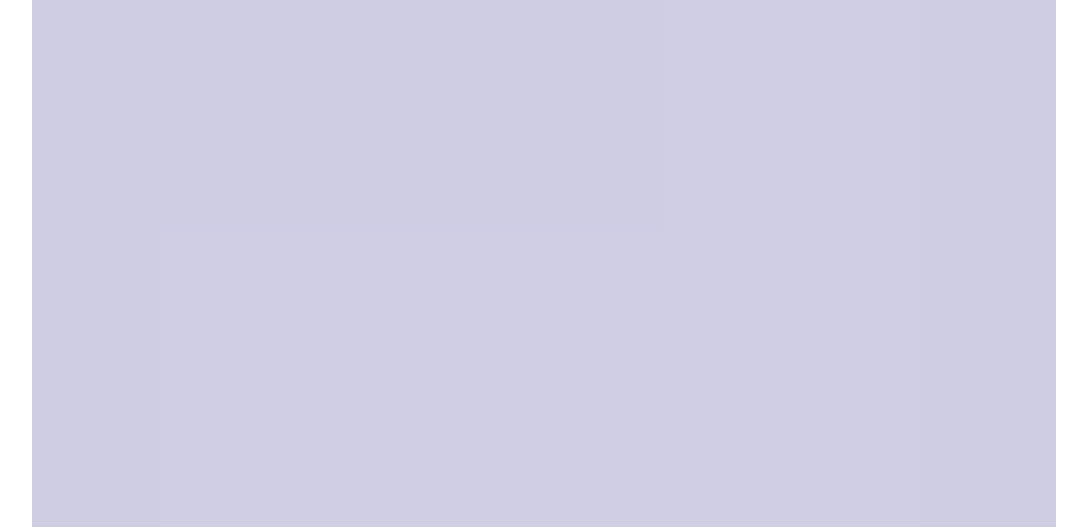
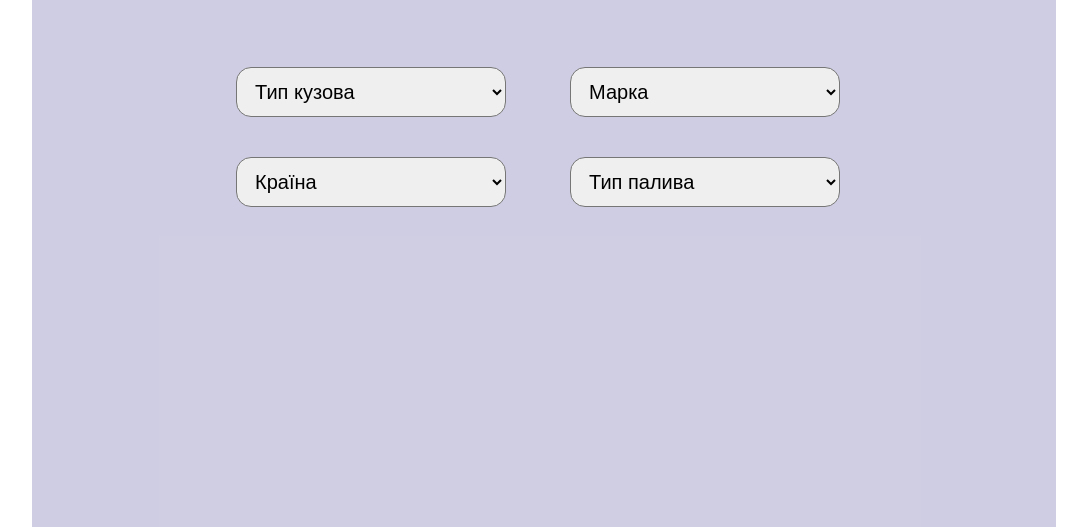
Before and after one commit to Jjcofa/Fullstack-JS, a plain HTML site: page dz06/index.html in a window 1280 px wide. Shown: the part 273-800 px from the top of the page, without its empty margins (96-1183 px from the left). Drawn offline with Linux system fonts and the light colour scheme.

Commit message:
4 первых секции

```diff
--- a/dz06/css/style.css
+++ b/dz06/css/style.css
@@ -3,6 +3,7 @@ body {
 }
 
 .wrapper {
+
     width: 80%;
     height: 1080px;
     background-color: rgba(63, 59, 143, 0.25);
@@ -13,7 +14,6 @@ body {
     display: flex;
     flex-wrap: wrap;
     width: 55%;
-    height: 50px;
     margin: 0 auto;
     justify-content: center;
     font-size: 20px;
@@ -56,3 +56,20 @@ body {
 .header__image {
     margin: 50px auto;
 }
+
+.search {
+    display: flex;
+    flex-direction: row;
+    width: 66%;
+    margin: 50px auto;
+    justify-content: center;
+}
+
+.search__group {
+    width: 270px;
+    height: 50px;
+    font-size: 20px;
+    border-radius: 15px;
+    padding-left: 14px;
+    margin: 20px 30px;
+}
--- a/dz06/index.html
+++ b/dz06/index.html
@@ -18,6 +18,36 @@
             <a href="#" class="header__nav_search">Пошук</a>
             <img class="header__image" src="img/search.png" alt="search">
         </header>
+        <form action="https://fom.in.ua/echo" method="post" class="search">
+            <div>
+                <select class="search__group" name="body-type">
+                    <option value="#">Тип кузова</option>
+                    <option value="Седан">Седан</option>
+                    <option value="Хетчбек">Хетчбек</option>
+                    <option value="Купе">Купе</option>
+                </select>
+                <select class="search__group" name="brand-type">
+                    <option value="#">Марка</option>
+                    <option value="Audi">Audi</option>
+                    <option value="BMW">BMW</option>
+                    <option value="Mazda">Mazda</option>
+                    <option value="Mercedes">Mercedes-Benz</option>
+                </select>
+                <select class="search__group" name="country-type">
+                    <option value="#">Країна</option>
+                    <option value="Японія">Японія</option>
+                    <option value="Німеччина">Німеччина</option>
+                    <option value="США">США</option>
+                    <option value="Корея">Корея</option>
+                    <option value="Франція">Франція</option>
+                </select>
+                <select class="search__group" name="fuel-type">
+                    <option value="#">Тип палива</option>
+                    <option value="Бензин">Бензин</option>
+                    <option value="Дизель">Дизель</option>
+                    <option value="Електро">Електро</option>
+                </select>
+        </form>
     </div>
 </body>
 </html>
```
